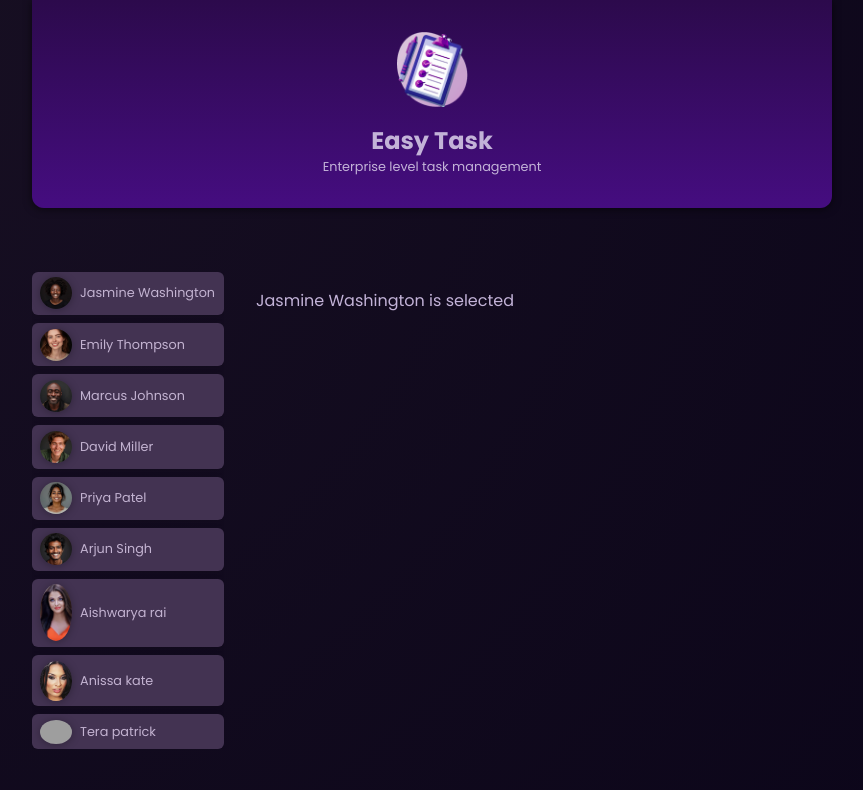
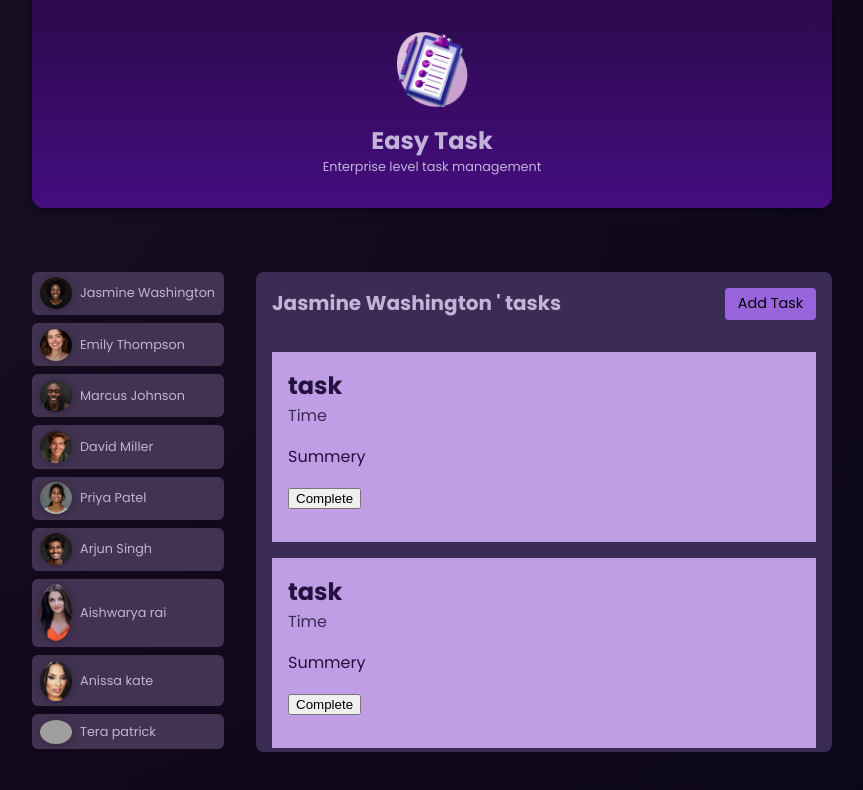
Before and after one commit to Rahulghat/angular, an Angular app: page / in a window 1280 px wide. Both pictures are taken after a click on the button "Jasmine Washington". Shown: the top 790 px of the page, without its empty margins (208-1071 px from the left). Built offline with nearby package versions, Linux system fonts and the light colour scheme; grey boxes are pictures that could not be loaded.

Commit message:
add single task

```diff
--- /dev/null
+++ b/src/app/task-component/single-task/single-task.css
@@ -0,0 +1,37 @@
+article {
+  padding: 1rem;
+  color: #25113d;
+  background-color: #bf9ee5;
+}
+
+h2 {
+  margin: 0;
+}
+
+time {
+  color: #3c2c50;
+}
+
+.actions {
+  text-align: right;
+  margin: 0;
+}
+
+.actions button {
+  font: inherit;
+  font-size: 0.9rem;
+  cursor: pointer;
+  background-color: #380774;
+  color: #decdf2;
+  border-radius: 4px;
+  padding: 0.5rem 1.5rem;
+  border: none;
+  box-shadow: 0 1px 3px rgba(0, 0, 0, 0.3);
+  transition: all 0.3s ease;
+}
+
+.actions button:hover,
+.actions button:active {
+  background-color: #4a0774;
+  box-shadow: 0 1px 6px rgba(0, 0, 0, 0.3);
+}
--- /dev/null
+++ b/src/app/task-component/single-task/single-task.html
@@ -0,0 +1,8 @@
+<article>
+  <h2>task</h2>
+  <time>Time</time>
+  <p>Summery</p>
+  <p class="action">
+    <button>Complete</button>
+  </p>
+</article>
--- a/src/app/task-component/task-component.css
+++ b/src/app/task-component/task-component.css
@@ -0,0 +1,63 @@
+#task {
+  padding: 1rem;
+  border-radius: 8px;
+  max-height: 60vh;
+  overflow: auto;
+  background-color: #3a2c54;
+}
+
+header {
+  display: flex;
+  justify-content: space-between;
+  align-items: flex-start;
+  margin-bottom: 2rem;
+  gap: 1rem;
+}
+
+h2 {
+  margin: 0;
+  font-size: 0.9rem;
+  width: 60%;
+  text-wrap: balance;
+}
+
+menu {
+  margin: 0;
+  padding: 0;
+}
+
+menu button {
+  font: inherit;
+  cursor: pointer;
+  background-color: #9965dd;
+  border-radius: 4px;
+  border: none;
+  padding: 0.35rem 0.8rem;
+  font-size: 0.9rem;
+}
+
+menu button:hover,
+menu button:active {
+  background-color: #a565dd
+}
+
+ul {
+  list-style: none;
+  margin: 1rem 0;
+  padding: 0;
+  display: flex;
+  flex-direction: column;
+  gap: 1rem;
+  max-height: 50vh;
+  overflow: auto;
+}
+
+@media (min-width: 768px) {
+  h2 {
+    font-size: 1.25rem;
+  }
+
+  menu {
+    width: auto;
+  }
+}
--- a/src/app/task-component/task-component.html
+++ b/src/app/task-component/task-component.html
@@ -1 +1,20 @@
-  <p *ngIf="username">{{ username }} is selected</p>
+<section id="task">
+  <header>
+    <h2>{{ username }} ' tasks</h2>
+    <menu>
+      <button>Add Task</button>
+    </menu>
+  </header>
+
+  <ul>
+    <li>
+      <app-single-task/>
+    </li>
+    <li>
+      <app-single-task/>
+    </li>
+    <li>
+      <app-single-task/>
+    </li>
+  </ul>
+</section>
--- a/src/app/task-component/task-component.ts
+++ b/src/app/task-component/task-component.ts
@@ -1,8 +1,9 @@
 import { Component, Input } from '@angular/core';
 import { NgIf } from '@angular/common';
+import { SingleTask } from './single-task/single-task';
 
 @Component({
-  imports: [NgIf],
+  imports: [ SingleTask],
   selector: 'app-task-component',
   styleUrl: './task-component.css',
   templateUrl: './task-component.html',
```
Also changed, not shown: src/app/app.ts (+3 -4 lines), src/app/task-component/single-task/single-task.ts (added, +9 -0 lines).
